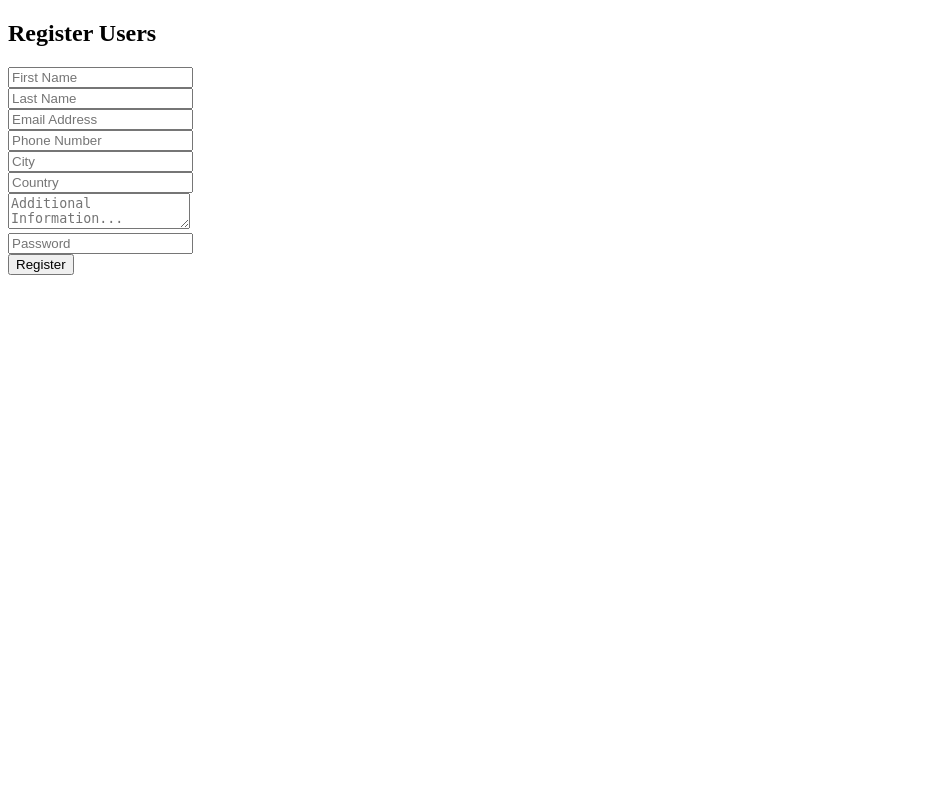
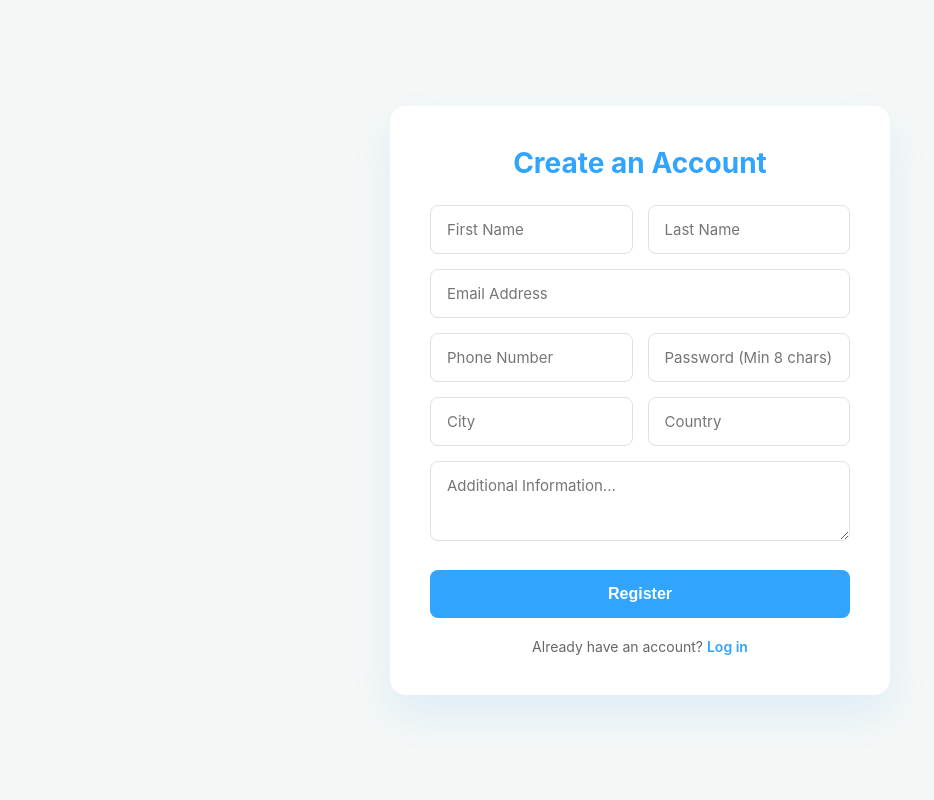
Before and after one commit to Shravan2krypton/Odoo-Hack, a PHP site: page /register.php in a window 1280 px wide. Shown: the whole page, without its empty margins (0-934 px from the left). Run offline with PHP 8.4, Linux system fonts and the light colour scheme.

Commit message:
Update register page UI

```diff
--- a/register.php
+++ b/register.php
@@ -47,24 +47,176 @@ if ($_SERVER["REQUEST_METHOD"] == "POST") {
 }
 ?>
 <!DOCTYPE html>
-<html>
+<html lang="en">
 <head>
-    <title>Register</title>
-    <link rel="stylesheet" href="assets/css/style.css">
+    <meta charset="UTF-8">
+    <meta name="viewport" content="width=device-width, initial-scale=1.0">
+    <title>Register - Travel Dashboard</title>
+    <style>
+        body {
+            margin: 0;
+            padding: 0;
+            font-family: 'Inter', 'Segoe UI', Tahoma, Geneva, Verdana, sans-serif;
+            background-color: #f4f7f6;
+            display: flex;
+            justify-content: center;
+            align-items: center;
+            min-height: 100vh;
+        }
+        .register-container {
+            background-color: #ffffff;
+            width: 100%;
+            max-width: 500px;
+            padding: 40px;
+            border-radius: 16px;
+            box-shadow: 0 20px 40px rgba(49, 164, 254, 0.1);
+            box-sizing: border-box;
+            margin: 20px;
+        }
+        .register-container h2 {
+            margin-top: 0;
+            margin-bottom: 25px;
+            color: #31A4FE;
+            text-align: center;
+            font-size: 28px;
+            font-weight: 700;
+        }
+        .form-group {
+            margin-bottom: 15px;
+        }
+        .form-group.row {
+            display: flex;
+            gap: 15px;
+        }
+        .form-group.row .col {
+            flex: 1;
+        }
+        input[type="text"],
+        input[type="email"],
+        input[type="password"],
+        textarea {
+            width: 100%;
+            padding: 14px 16px;
+            border: 1px solid #e0e0e0;
+            border-radius: 8px;
+            font-size: 15px;
+            color: #333;
+            box-sizing: border-box;
+            transition: all 0.3s ease;
+            font-family: inherit;
+        }
+        textarea {
+            resize: vertical;
+            min-height: 80px;
+        }
+        input:focus,
+        textarea:focus {
+            outline: none;
+            border-color: #31A4FE;
+            box-shadow: 0 0 0 4px rgba(49, 164, 254, 0.15);
+        }
+        button[type="submit"] {
+            width: 100%;
+            padding: 15px;
+            background-color: #31A4FE;
+            color: #ffffff;
+            border: none;
+            border-radius: 8px;
+            font-size: 16px;
+            font-weight: 600;
+            cursor: pointer;
+            transition: background-color 0.3s ease, transform 0.1s ease;
+            margin-top: 10px;
+        }
+        button[type="submit"]:hover {
+            background-color: #258ae0;
+        }
+        button[type="submit"]:active {
+            transform: scale(0.98);
+        }
+        .error-message {
+            color: #ff4d4f;
+            background-color: #ffe6e6;
+            padding: 12px;
+            border-radius: 8px;
+            margin-bottom: 20px;
+            font-size: 14px;
+            text-align: center;
+            display: <?php echo isset($error) ? 'block' : 'none'; ?>;
+        }
+        .login-link {
+            text-align: center;
+            margin-top: 20px;
+            font-size: 14px;
+            color: #666;
+        }
+        .login-link a {
+            color: #31A4FE;
+            text-decoration: none;
+            font-weight: 600;
+        }
+        .login-link a:hover {
+            text-decoration: underline;
+        }
+    </style>
 </head>
 <body>
-    <form method="POST" action="">
-        <h2>Register Users</h2>
-        <input type="text" name="first_name" placeholder="First Name" required><br>
-        <input type="text" name="last_name" placeholder="Last Name" required><br>
-        <input type="email" name="email" placeholder="Email Address" required><br>
-        <input type="text" name="phone" placeholder="Phone Number"><br>
-        <input type="text" name="city" placeholder="City"><br>
-        <input type="text" name="country" placeholder="Country"><br>
-        <textarea name="extra_info" placeholder="Additional Information..."></textarea><br>
-        <input type="password" name="password" placeholder="Password" required><br>
-        <button type="submit">Register</button>
-        <p><?php if(isset($error)) echo $error; ?></p>
-    </form>
+    <div class="register-container">
+        <h2>Create an Account</h2>
+        <?php if(isset($error)): ?>
+            <div class="error-message"><?php echo $error; ?></div>
+        <?php endif; ?>
+
+        <form method="POST" action="" id="registerForm">
+            <div class="form-group row">
+                <div class="col">
+                    <input type="text" name="first_name" placeholder="First Name" required>
+                </div>
+                <div class="col">
+                    <input type="text" name="last_name" placeholder="Last Name" required>
+                </div>
+            </div>
+            <div class="form-group">
+                <input type="email" name="email" placeholder="Email Address" required>
+            </div>
+            <div class="form-group row">
+                <div class="col">
+                    <input type="text" name="phone" placeholder="Phone Number">
+                </div>
+                <div class="col">
+                    <input type="password" name="password" placeholder="Password (Min 8 chars)" required minlength="8">
+                </div>
+            </div>
+            <div class="form-group row">
+                <div class="col">
+                    <input type="text" name="city" placeholder="City">
+                </div>
+                <div class="col">
+                    <input type="text" name="country" placeholder="Country">
+                </div>
+            </div>
+            <div class="form-group">
+                <textarea name="extra_info" placeholder="Additional Information..."></textarea>
+            </div>
+
+            <button type="submit" id="submitBtn">Register</button>
+        </form>
+
+        <div class="login-link">
+            Already have an account? <a href="login.php">Log in</a>
+        </div>
+    </div>
+
+    <script>
+        document.getElementById('registerForm').addEventListener('submit', function(e) {
+            // Only show loading if form is valid (browser validation passed)
+            if (this.checkValidity()) {
+                const btn = document.getElementById('submitBtn');
+                btn.innerHTML = 'Registering...';
+                btn.style.opacity = '0.8';
+                btn.style.cursor = 'not-allowed';
+            }
+        });
+    </script>
 </body>
 </html>
```
